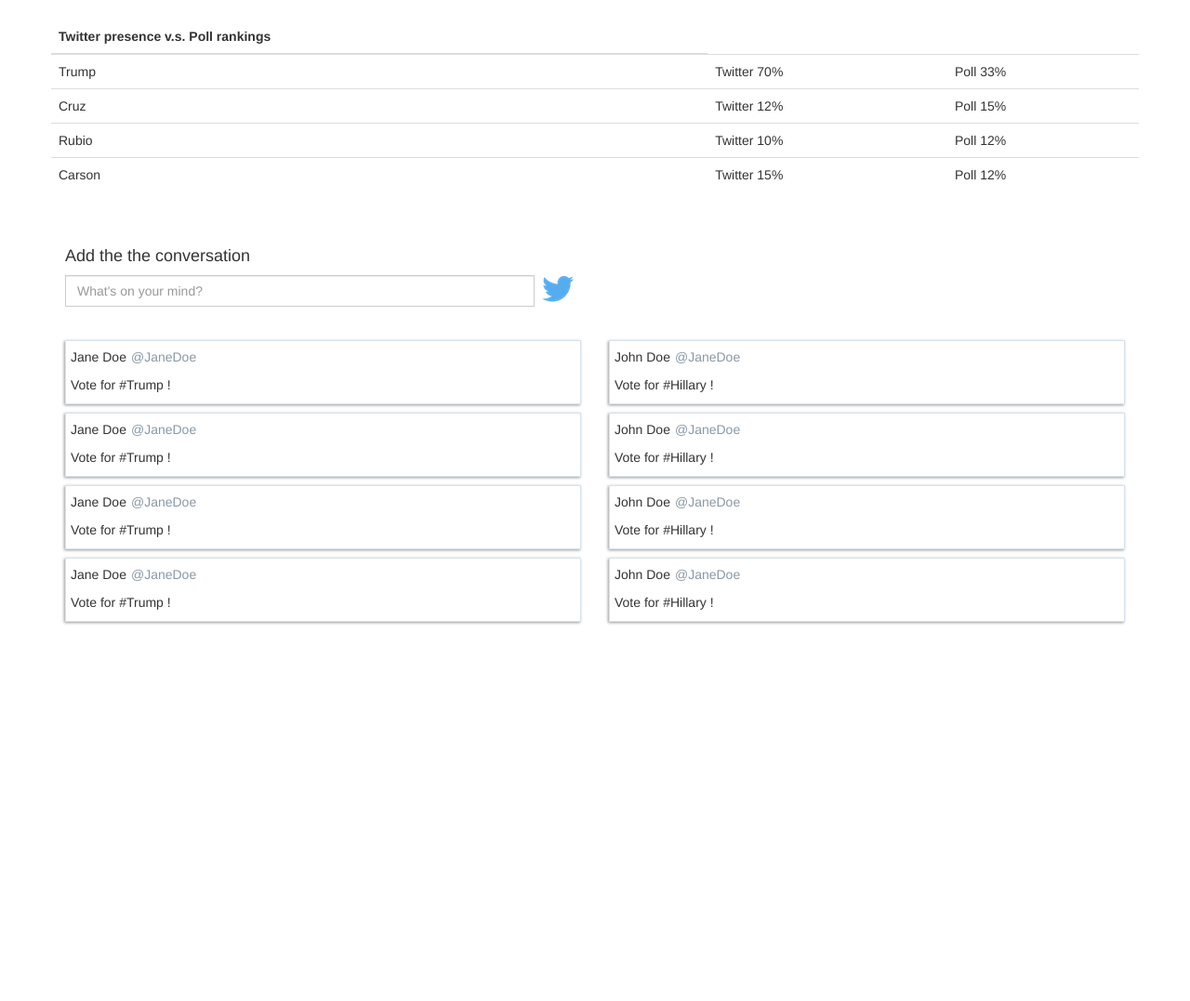
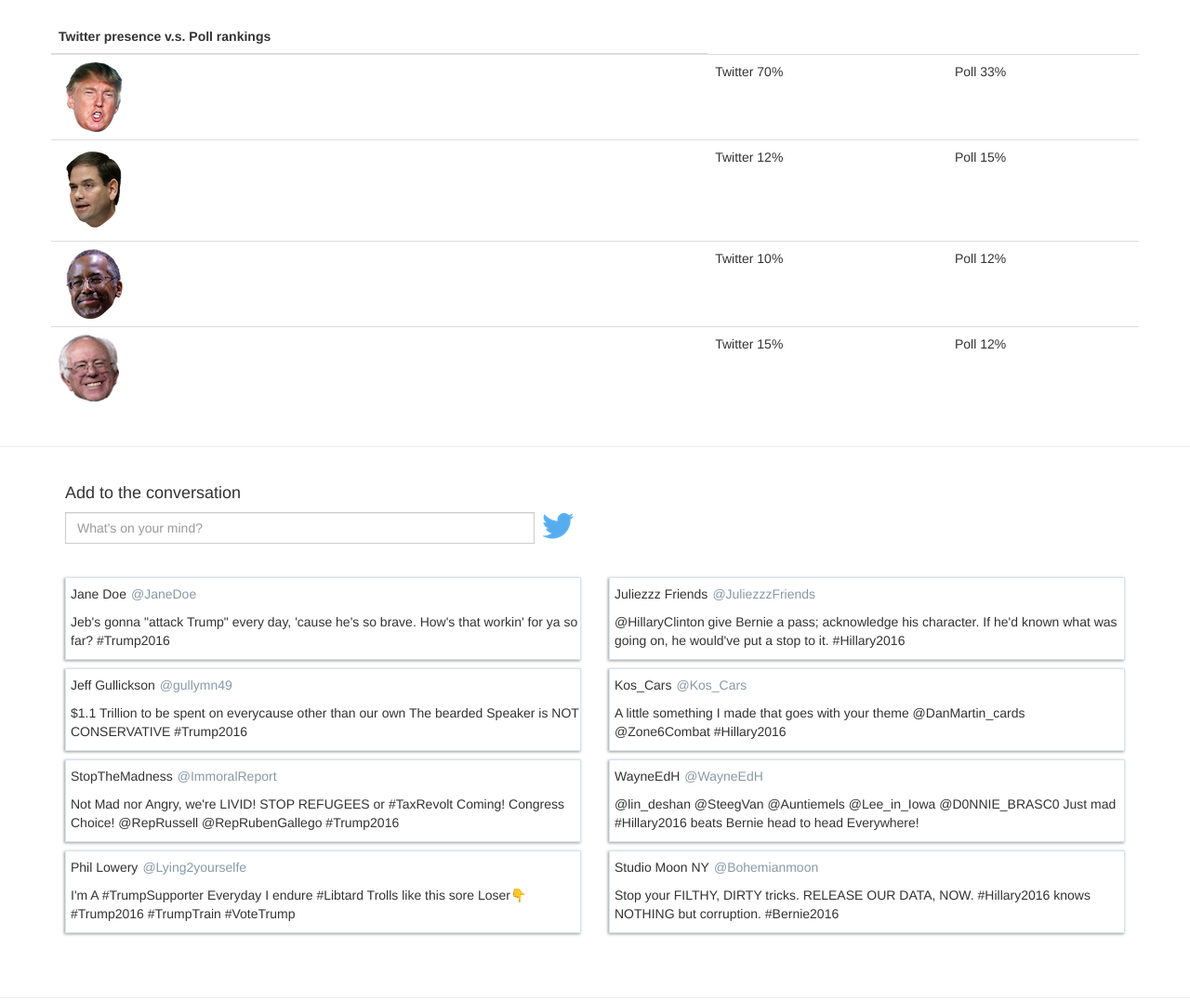
Before and after one commit to JoshuaHwang/goldenvote, a website: page index.html in a window 1280 px wide. Shown: the part 1060-2137 px from the top of the page at 93% size. Before the commit the page ends 1838 px from the top, so only its background shows below. Drawn offline with nearby package versions, Linux system fonts and the light colour scheme.

Commit message:
(#1) added images to associate with different candidate in soon to be bar graph

```diff
--- a/index.html
+++ b/index.html
@@ -15,13 +15,13 @@
   <body>
     <div id="backgroundImage" class="container">
       <div class="row">
-        <div class="col-md-2 col-md-offset-2">
+        <div class="col-md-2 col-md-offset-2 col-sm-2 col-sm-offset-2 col-xs-2 col-xs-offset-2">
           <a class="navbar-brand" href="index.html">Home</a>
         </div>
-        <div class="election2016 col-md-4">
+        <div class="election2016 col-md-4 col-sm-4 col-xs-4">
           <img src="/images/election.svg" class="election" alt="Elections 2016">
         </div>
-        <div class="col-md-2">
+        <div class="col-md-2 col-sm-2 col-xs-2">
           <button type="button" id="signUp" class="register-btn btn btn-default" data-toggle="modal" data-target="#register">
             Sign Up
           </button>
@@ -126,22 +126,22 @@
               </thead>
               <tbody>
                 <tr>
-                  <td id="firstPlace">Trump</td>
+                  <td id="firstPlace"><img src="images/trump-head.png" alt="Donald Trump head cutout"></td>
                   <td id="twitterFirst">Twitter 70%</td>
                   <td id="pollFirst">Poll 33%</td>
                 </tr>
                 <tr>
-                  <td id="secondPlace">Cruz</td>
+                  <td id="secondPlace"><img src="images/rubio-head.png"</td>
                   <td id="twitterSecond">Twitter 12%</td>
                   <td id="pollSecond">Poll 15%</td>
                 </tr>
                 <tr>
-                  <td id="thirdPlace">Rubio</td>
+                  <td id="thirdPlace"><img src="images/carson-head.png"</td>
                   <td id="twitterThird">Twitter 10%</td>
                   <td id="pollThird">Poll 12%</td>
                 </tr>
                 <tr>
-                  <td id="fourthPlace">Carson</td>
+                  <td id="fourthPlace"><img src="images/sanders-head.png" alt="Bernie Sanders head cutout"></td>
                   <td id="twitterFourth">Twitter 15%</td>
                   <td id="pollFourth">Poll 12%</td>
                 </tr>
@@ -151,12 +151,13 @@
         </div> <!-- closees the graph -->
       </div>
     </div> <!-- closes the trend graph -->
+    <hr>
     <div class="twitter-container container">
       <div class="row">
         <div class="col-md-6">
           <div class="input-group">
-            <h4>Add the the conversation</h4>
-            <input type="text" class="form-control" placeholder="What's on your mind?">
+            <h4>Add to the conversation</h4>
+            <input type="text" id="sendTweet" class="form-control" placeholder="What's on your mind?">
             <span class="input-group-btn">
               <input type="image" src="images/twitter-logo.png" class="send-tweet" alt="Twitter logo">
             </span>
@@ -170,72 +171,83 @@
               <h5 class="realName">Jane Doe</h5><p class="screen-name">@JaneDoe</p> <!-- change to id -->
             </div>
             <div class="content">
-              <p class="userTweet">Vote for #Trump !</p> <!-- change to id -->
+              <p class="userTweet">Jeb's gonna "attack Trump" every day, 'cause he's so brave.
+              How's that workin' for ya so far? #Trump2016</p> <!-- change to id -->
             </div>
           </div>
           <div id="tweet2" class="all-tweets">
             <div class="usernames">
-              <h5 class="realName">Jane Doe</h5><p class="screen-name">@JaneDoe</p> <!-- change to id -->
+              <h5 class="realName">Jeff Gullickson</h5><p class="screen-name">@gullymn49</p> <!-- change to id -->
             </div>
             <div class="content">
-              <p class="userTweet">Vote for #Trump !</p> <!-- change to id -->
+              <p class="userTweet">$1.1 Trillion to be spent on everycause other than our own The bearded Speaker is NOT CONSERVATIVE #Trump2016</p> <!-- change to id -->
             </div>
           </div>
           <div id="tweet3" class="all-tweets">
             <div class="usernames">
-              <h5 class="realName">Jane Doe</h5><p class="screen-name">@JaneDoe</p> <!-- change to id -->
+              <h5 class="realName">StopTheMadness</h5><p class="screen-name">@ImmoralReport</p> <!-- change to id -->
             </div>
             <div class="content">
-              <p class="userTweet">Vote for #Trump !</p> <!-- change to id -->
+              <p class="userTweet">Not Mad nor Angry, we're LIVID! STOP REFUGEES or #TaxRevolt Coming! Congress Choice! @RepRussell @RepRubenGallego #Trump2016</p> <!-- change to id -->
             </div>
           </div>
           <div id="tweet4" class="all-tweets">
             <div class="usernames">
-              <h5 class="realName">Jane Doe</h5><p class="screen-name">@JaneDoe</p> <!-- change to id -->
+              <h5 class="realName">Phil Lowery</h5><p class="screen-name">@Lying2yourselfe</p> <!-- change to id -->
             </div>
             <div class="content">
-              <p class="userTweet">Vote for #Trump !</p> <!-- change to id -->
+              <p class="userTweet">I'm A #TrumpSupporter Everyday I endure #Libtard Trolls like this sore Loser👇 #Trump2016 #TrumpTrain #VoteTrump</p> <!-- change to id -->
             </div>
           </div>
         </div>
         <div class="col-md-6">
           <div id="tweet5" class="all-tweets">
             <div class="usernames">
-              <h5 class="realName">John Doe</h5><p class="screen-name">@JaneDoe</p> <!-- change to id -->
+              <h5 class="realName">Juliezzz Friends</h5><p class="screen-name">@JuliezzzFriends</p> <!-- change to id -->
             </div>
             <div class="content">
-              <p class="userTweet">Vote for #Hillary !</p> <!-- change to id -->
+              <p class="userTweet">@HillaryClinton give Bernie a pass; acknowledge his character. If he'd known what was going on, he would've put a stop to it. #Hillary2016</p> <!-- change to id -->
             </div>
           </div>
           <div id="tweet6" class="all-tweets">
             <div class="usernames">
-              <h5 class="realName">John Doe</h5><p class="screen-name">@JaneDoe</p> <!-- change to id -->
+              <h5 class="realName">Kos_Cars</h5><p class="screen-name">@Kos_Cars</p> <!-- change to id -->
             </div>
             <div class="content">
-              <p class="userTweet">Vote for #Hillary !</p> <!-- change to id -->
+              <p class="userTweet">A little something I made that goes with your theme @DanMartin_cards @Zone6Combat #Hillary2016</p> <!-- change to id -->
             </div>
           </div>
           <div id="tweet7" class="all-tweets">
             <div class="usernames">
-              <h5 class="realName">John Doe</h5><p class="screen-name">@JaneDoe</p> <!-- change to id -->
+              <h5 class="realName">WayneEdH</h5><p class="screen-name">@WayneEdH</p> <!-- change to id -->
             </div>
             <div class="content">
-              <p class="userTweet">Vote for #Hillary !</p> <!-- change to id -->
+              <p class="userTweet">@lin_deshan @SteegVan @Auntiemels @Lee_in_Iowa
+              @D0NNIE_BRASC0 Just mad #Hillary2016 beats Bernie head to head Everywhere!</p> <!-- change to id -->
             </div>
           </div>
           <div id="tweet8" class="all-tweets">
             <div class="usernames">
-              <h5 class="realName">John Doe</h5><p class="screen-name">@JaneDoe</p> <!-- change to id -->
+              <h5 class="realName">Studio Moon NY</h5><p class="screen-name">@Bohemianmoon</p> <!-- change to id -->
             </div>
             <div class="content">
-              <p class="userTweet">Vote for #Hillary !</p> <!-- change to id -->
+              <p class="userTweet">Stop your FILTHY, DIRTY tricks. RELEASE OUR DATA, NOW.  #Hillary2016 knows NOTHING but corruption. #Bernie2016</p> <!-- change to id -->
             </div>
           </div>
         </div>
       </div>
     </div> <!-- closes the twitter stream -->
+    <hr>
     <div class="container">
       <footer class="footer">
+        <div class="col-md-3">
+        </div>
+        <div class="col-md-3">
+        </div>
+        <div class="col-md-3">
+        </div>
+        <div class="col-md-3">
+        </div>
       </footer>
     </div>
   </body>
--- a/public/css/default.css
+++ b/public/css/default.css
@@ -113,6 +113,7 @@
 }
 .twitter-container, .twitter-row {
   margin-top: 30px;
+  margin-bottom: 30px;
 }
 .all-tweets {
   border: 1px solid #d7e3ed;
@@ -130,5 +131,5 @@
   margin-left: 5px;
 }
 footer {
-  height: 100px;
+
 }
```
Also changed, not shown: public/images/carson-head.png (added), public/images/rubio-head.png (added), public/images/sanders-head.png (added), public/images/trump-head.png (added).
